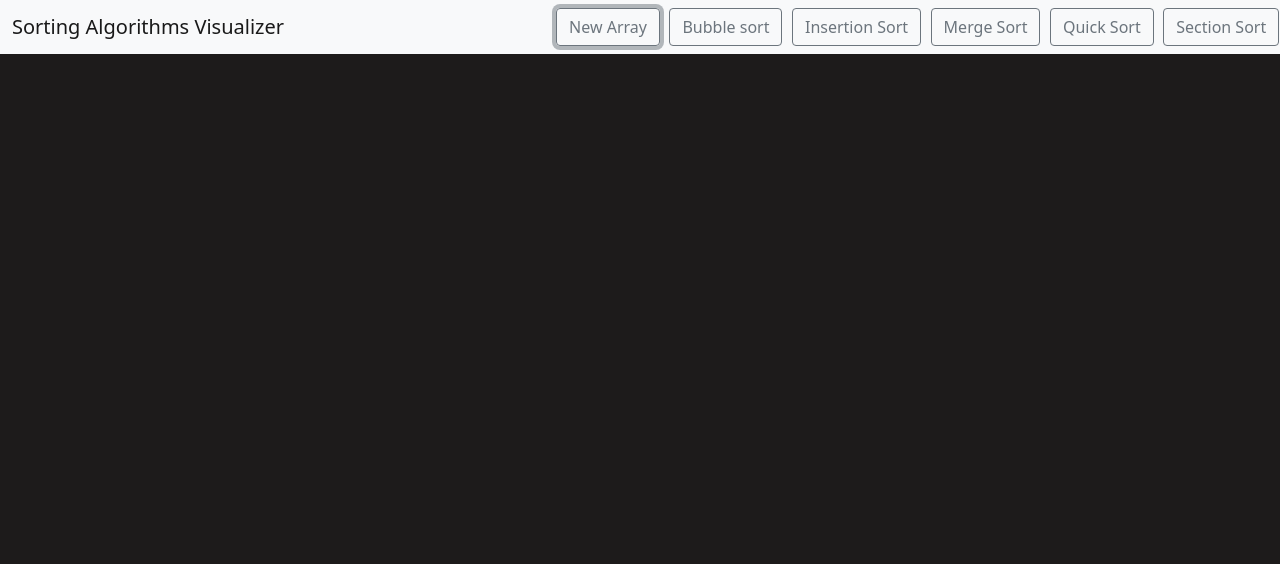
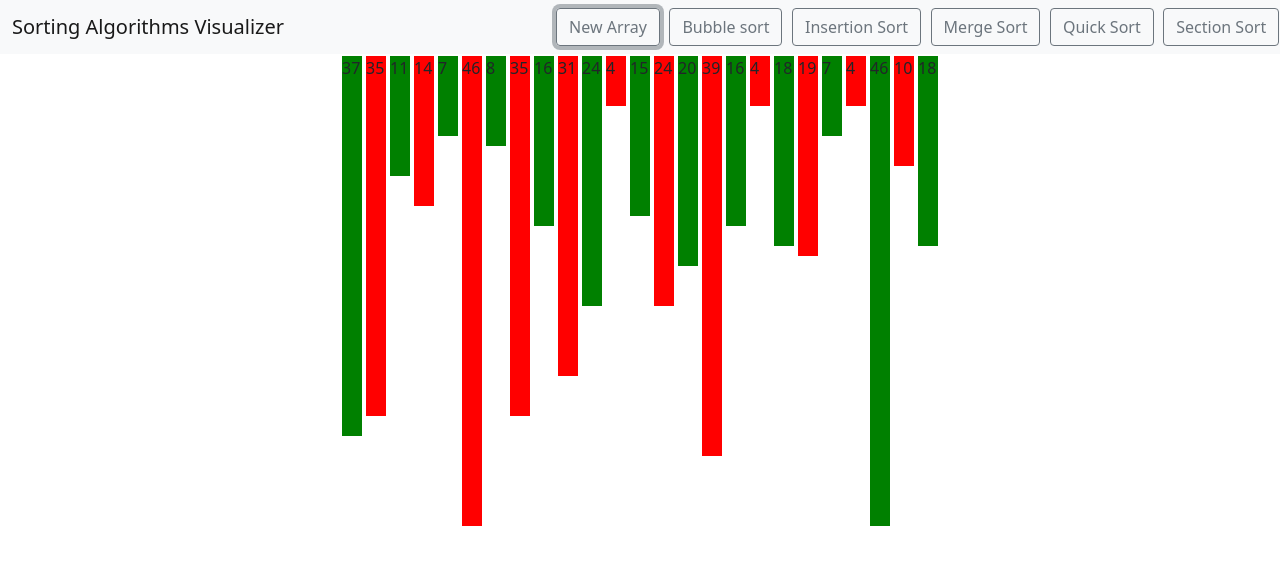
Before and after one commit to venky1306/sorting_visualizer, a plain HTML site: page index.html in a window 1280 px wide. Both pictures are taken after a click on the button "New Array". Drawn offline with nearby package versions, Linux system fonts and the light colour scheme.

Commit message:
addend barrs and new array functionality

```diff
--- a/index.css
+++ b/index.css
@@ -1,3 +1,9 @@
-body {
+/* body {
     background-color: #1d1b1b;
+    color: white;
+} */
+
+#bars {
+    display: flex;
+    justify-content: center;
 }
--- a/index.html
+++ b/index.html
@@ -12,6 +12,7 @@
     <title>Document</title>
 </head>
 <body>
+
     <nav class="navbar navbar-expand-lg navbar-light bg-light">
         <div class="container-fluid">
 
@@ -20,7 +21,7 @@
             <div class="collapse navbar-collapse col-md-7 " id="navbarSupportedContent">
                 <ul class="navbar-nav me-auto mb-2 mb-lg-0 nav-fill w-100">
                     <li class="nav-item">
-                        <button type="button" class="btn btn-outline-secondary new array" >New Array</button>
+                        <button type="button" class="btn btn-outline-secondary new array" id="new_array" >New Array</button>
                     </li>
                     <li class="nav-item">
                         <button type="button" class="btn btn-outline-secondary bubble sort" >Bubble sort</button>
@@ -39,12 +40,13 @@
                     </li>
 
                 </ul>
-
             </div>
         </div>
     </nav>
 
+    <div id="bars"></div>
 
+    <script src="js_files/sorting.js"></script>
 
 </body>
 </html>
--- a/js_files/sorting.js
+++ b/js_files/sorting.js
@@ -0,0 +1,45 @@
+function getRndInteger(max) {
+    return Math.floor(Math.random() * (max) ) + 1;
+}
+
+function deleteChild() {
+    var e = document.getElementById("bars");
+    var child = e.lastElementChild;
+    while (child) {
+        e.removeChild(child);
+        child = e.lastElementChild;
+    }
+}
+
+new_arr();
+
+document.getElementById("new_array").addEventListener("click", new_arr);
+
+function new_arr(){
+
+    deleteChild();
+
+    const nums = [];
+    let max = 50
+    for( let i=0;i<25;i++){
+        nums[i] = getRndInteger(max);
+    }
+
+    for(let i=0;i<25;i++){
+        var div_bars = document.createElement('div');
+        div_bars.innerText = nums[i];
+        document.getElementById("bars").appendChild(div_bars);
+        div_bars.classList.add("bars_style");
+        if(i&1==1){
+            div_bars.style.backgroundColor = 'red';
+        }
+        else{
+            div_bars.style.backgroundColor = 'green';
+        }
+        div_bars.style.height = (nums[i]*10+10).toString()+"px";
+        div_bars.style.width = "20px";
+        div_bars.style.margin = "2px";
+
+
+    }
+}
```
